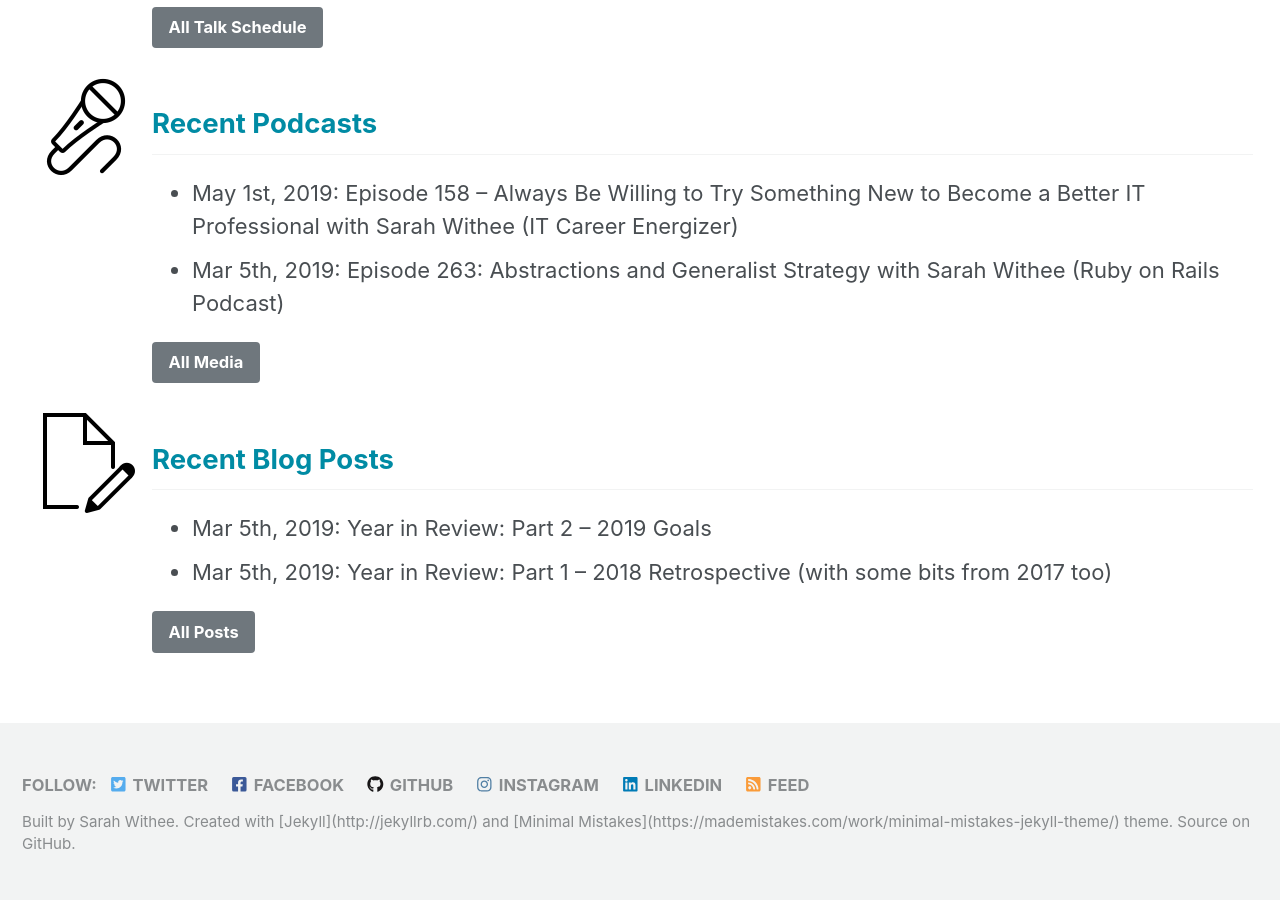
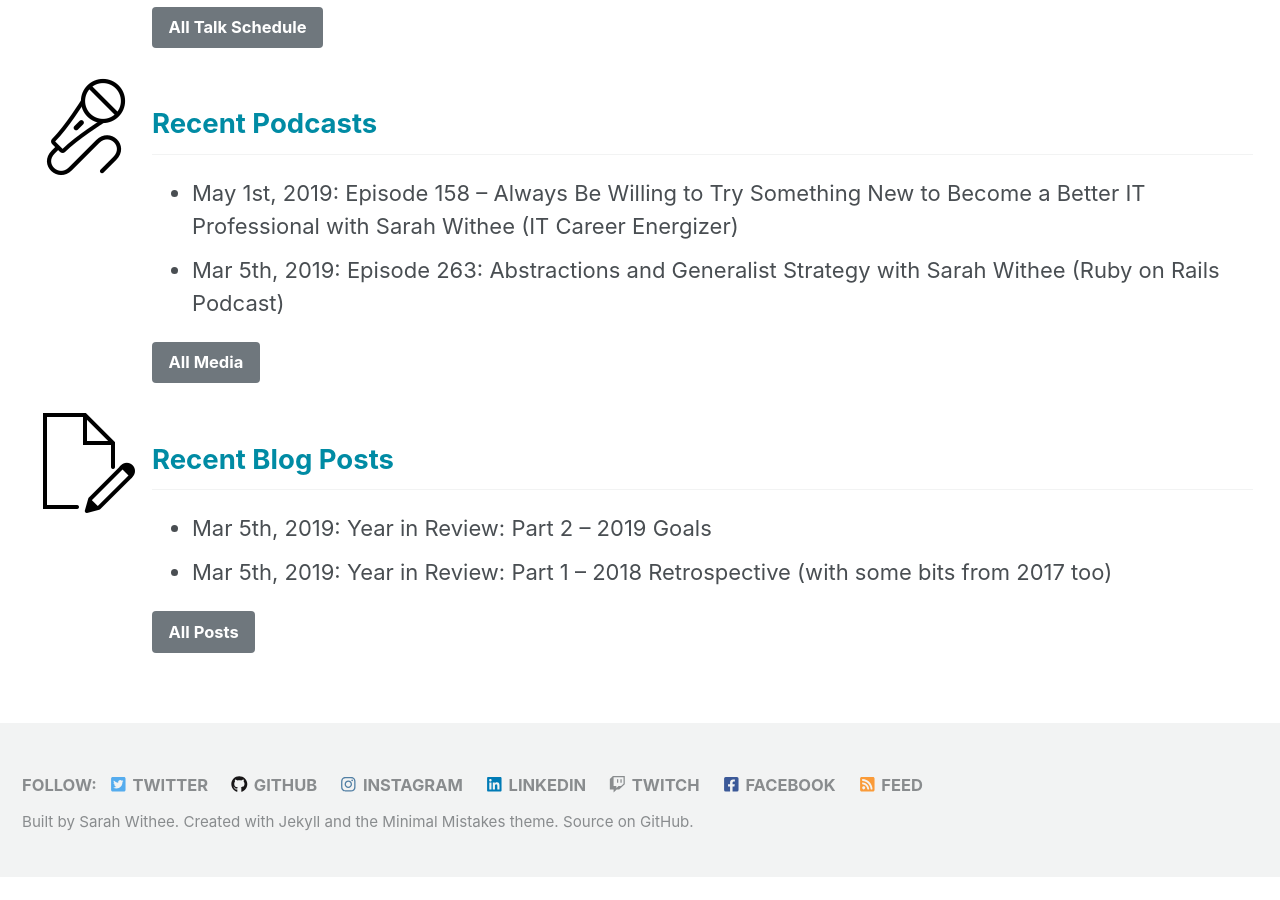
Before and after one commit to geekygirlsarah/geekygirlsarah.com, a Jekyll site: the page built from index.html, in a window 1280 px wide and 900 px high, scrolled down 1279 px. Built offline with Jekyll 4.4.1, drawn with Linux system fonts in a browser that asks for light colours; cached includes are drawn as plain includes; nearby versions of some CDN libraries; the list of posts is cut into pages by our own code; comment, search, counter and statistics services are not loaded; after the commit the page ends 2156 px from its top, so only the background shows below that.

Commit message:
Fix social media links and broken footer link

```diff
--- a/_config.yml
+++ b/_config.yml
@@ -154,24 +154,30 @@ footer:
     - label: "Twitter"
       icon: "fab fa-fw fa-twitter-square"
       url: "https://twitter.com/geekygirlsarah"
-    - label: "Facebook"
-      icon: "fab fa-fw fa-facebook-square"
-      url: "https://facebook.com/geekygirlsarah"
+    - label: "Bitbucket"
+      icon: "fab fa-fw fa-bitbucket"
+      # url:
     - label: "GitHub"
       icon: "fab fa-fw fa-github"
       url: "https://github.com/geekygirlsarah"
     - label: "GitLab"
       icon: "fab fa-fw fa-gitlab"
       # url:
-    - label: "Bitbucket"
-      icon: "fab fa-fw fa-bitbucket"
-      # url:
     - label: "Instagram"
       icon: "fab fa-fw fa-instagram"
-      url: "https://instagram.com/mmistakes"
+      url: "https://instagram.com/geekygirlsarah"
     - label: "LinkedIn"
       icon: "fab fa-fw fa-linkedin"
       url: "https://linkedin.com/in/sarahwithee"
+    - label: "Twitch"
+      icon: "fab fa-fw fa-twitch"
+      url: "https://twitch.tv/geekygirlsarah"
+    - label: "Facebook"
+      icon: "fab fa-fw fa-facebook-square"
+      url: "https://facebook.com/geekygirlsarah"
+#    - label: "YouTube"
+#      icon: "fab fa-fw fa-youtube"
+#      url: "https://youtube.com/user/geekygirlsarah"
 
 
 
--- a/_includes/footer.html
+++ b/_includes/footer.html
@@ -16,4 +16,4 @@
   </ul>
 </div>
 
-<div class="page__footer-copyright">Built by Sarah Withee. Created with [Jekyll](http://jekyllrb.com/) and [Minimal Mistakes](https://mademistakes.com/work/minimal-mistakes-jekyll-theme/) theme. Source on <a href="https://github.com/{{ site.repository }}" target="_blank">GitHub</a>.</div>
+<div class="page__footer-copyright">Built by Sarah Withee. Created with <a href="http://jekyllrb.com/" target="_blank">Jekyll</a> and the <a href="https://mademistakes.com/work/minimal-mistakes-jekyll-theme/" target="_blank">Minimal Mistakes</a> theme. Source on <a href="https://github.com/{{ site.repository }}" target="_blank">GitHub</a>.</div>
```
